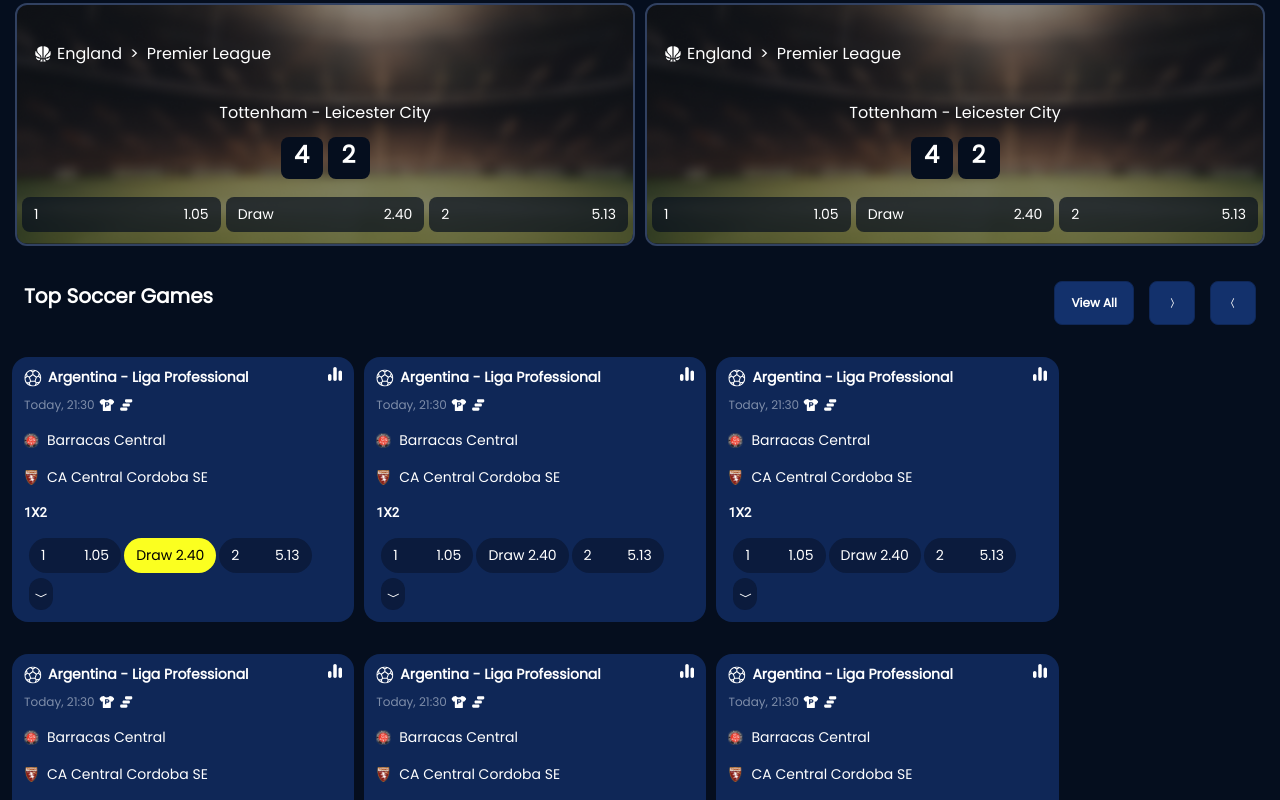
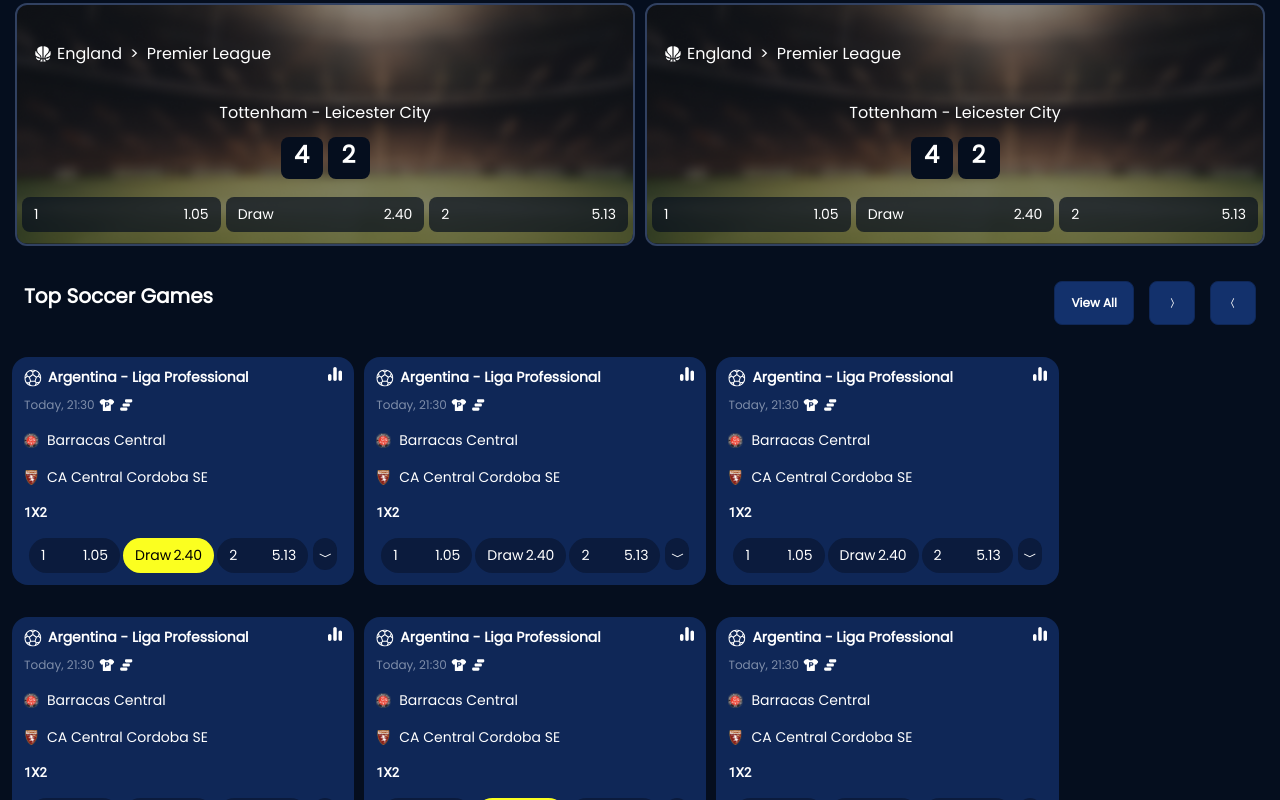
Before and after one commit to abdullahalmousa1/Score, a Next.js app: page / in a window 1280 px wide. Shown: the top 800 px of the page. Built offline with nearby package versions, Linux system fonts and the light colour scheme.

Commit message:
add felx-fill

```diff
--- a/src/app/components/Layout/Cards/Match/Match.js
+++ b/src/app/components/Layout/Cards/Match/Match.js
@@ -66,7 +66,7 @@
         <p className={styles.result}>{matchData.result}</p>
       </div>
       <div className={`${styles.lastline} row d-flex justify-content-between`}>
-        <div className="col-10 col-sm-11 col-md-9 col-lg-10 col-xl-11">
+        <div className="col-10 col-sm-11 col-md-9 col-lg-10 col-xl-10 flex-fill">
           <div className="row" style={{ gap: "3px" }}>
             <div
               className={`${styles.lineResult} col d-flex justify-content-between`}
```
